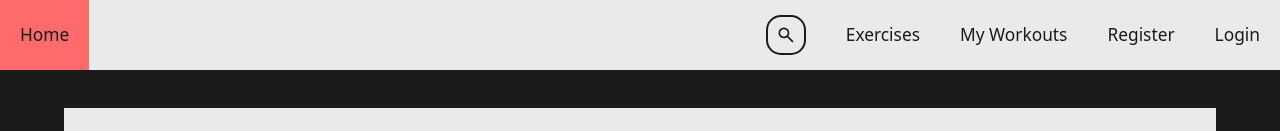
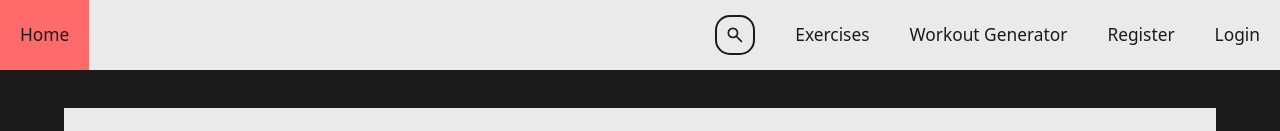
Before and after one commit to FitnessWebas/fitnessweb-ui, a React (Vite) app: page /Exercises/Directory in a window 1280 px wide. Shown: the top 131 px of the page. Built offline with nearby package versions, Linux system fonts and the light colour scheme.

Commit message:
Updated navbar route to workout generator

```diff
--- a/src/components/navbar/NavBar.tsx
+++ b/src/components/navbar/NavBar.tsx
@@ -93,8 +93,8 @@ function NavBar() {
           Exercises
         </Link>
 
-        <Link to="/Workouts/My_Workouts" onClick={closeSidebar}>
-          My Workouts
+        <Link to="/Workouts/Generator" onClick={closeSidebar}>
+          Workout Generator
         </Link>
 
         <Link to="/Register" onClick={closeSidebar}>
```
